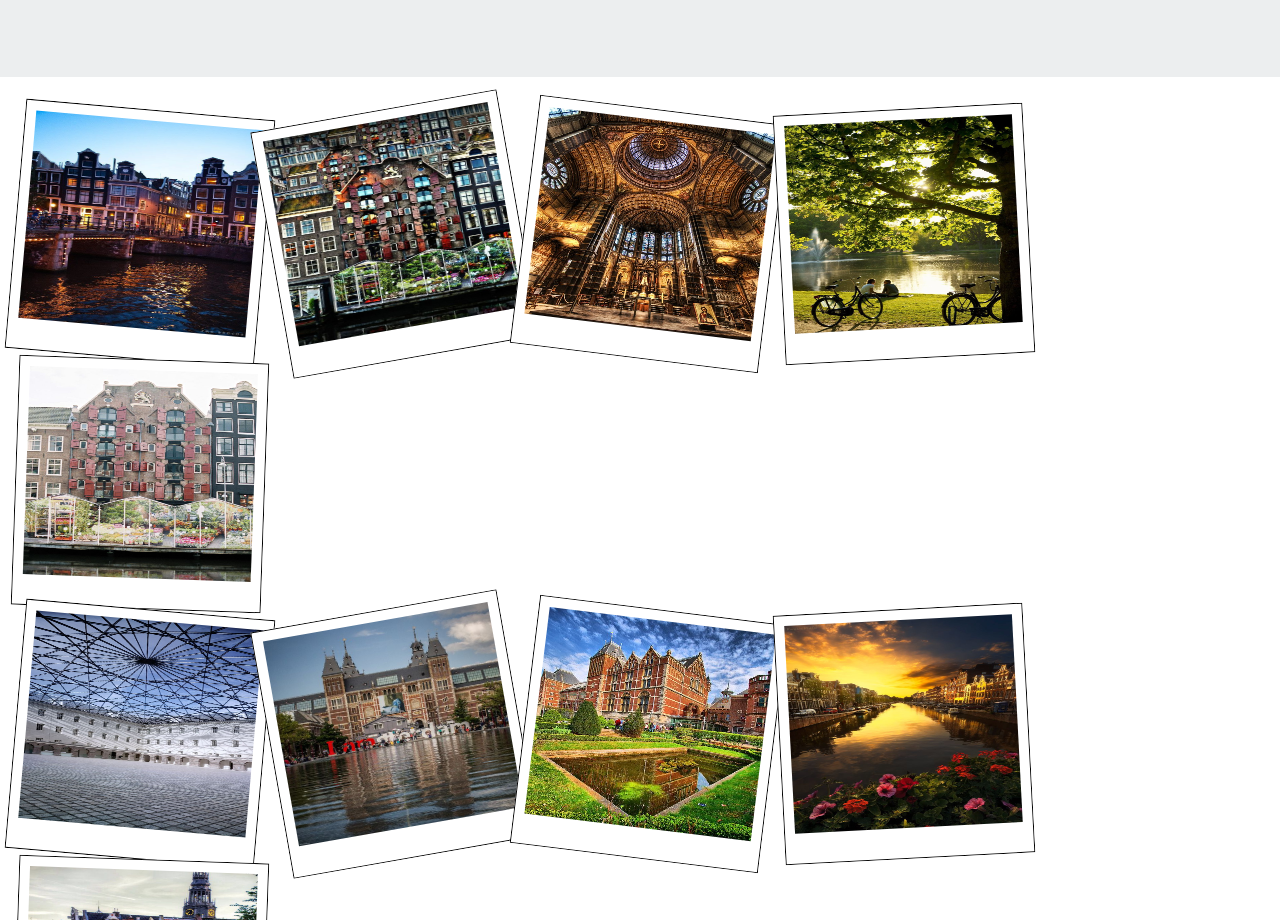
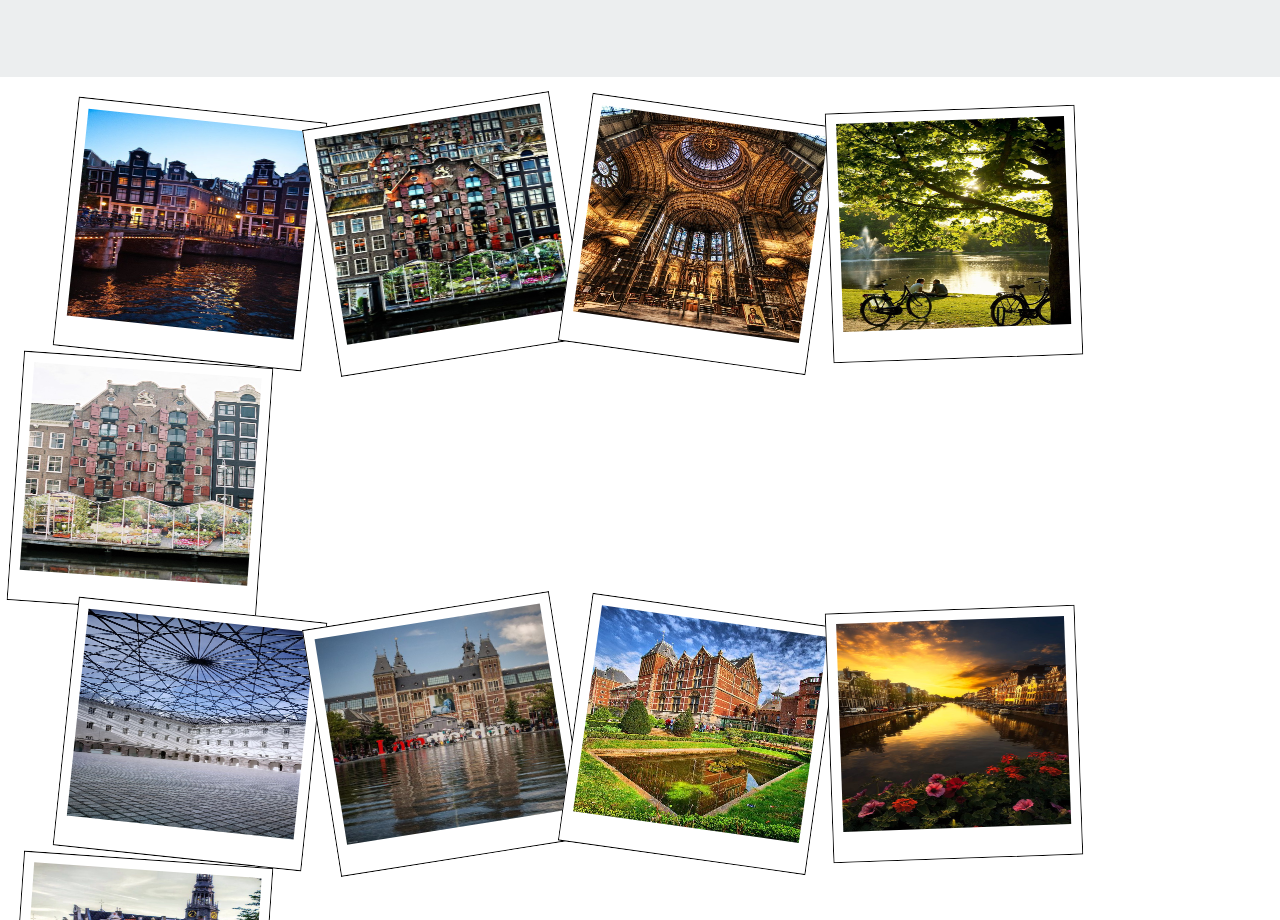
Before and after one commit to razvant96/razvant96.github.io, a plain HTML site: page gal.html in a window 1280 px wide. Shown: the part 282-1202 px from the top of the page. Drawn offline with Linux system fonts and the light colour scheme; files whose address does not match are found by name.

Commit message:
small bugs

```diff
--- a/css/main.css
+++ b/css/main.css
@@ -16,63 +16,65 @@
 @media (max-width: 768px) { h4{font-size: 10px;}}
 @media (min-width: 768px) { h4{font-size: 13px;}}
 @media (min-width: 992px) { h4{font-size: 15px;}}
-.photos img {
+
+.ph img:hover {
+    -moz-transform: rotate(370deg) scale(1.4);
+    -ms-transform:rotate(370deg) scale(1.4);
+    -o-transform: rotate(370deg) scale(1.4);
+    -webkit-transform: rotate(370deg) scale(1.4);
+    transform: rotate(370deg) scale(1.4);
+    z-index: 15;
+}
+#t1{
+    margin-left:50px;
+    -moz-transform: rotate(6deg);
+    -o-transform: rotate(6deg);
+    -ms-transform:rotate(6deg);
+    -webkit-transform: rotate(6deg);
+    transform: rotate(6deg);
+}
+
+#t2{
+    -moz-transform: rotate(-9deg);
+    -ms-transform:rotate(-9deg);
+    -o-transform: rotate(-9deg);
+    -webkit-transform: rotate(-9deg);
+    transform: rotate(-9deg);
+}
+
+#t3{
+    -moz-transform: rotate(8deg);
+    -ms-transform: rotate(8deg);
+    -o-transform: rotate(8deg);
+    -webkit-transform: rotate(8deg);
+    transform: rotate(8deg);
+}
+
+#t4{
+    -moz-transform: rotate(-2deg);
+    -ms-transform: rotate(-2deg);
+    -o-transform: rotate(-2deg);
+    -webkit-transform: rotate(-2deg);
+    transform: rotate(-2deg);
+}
+
+#t5{
+    -moz-transform: rotate(4deg);
+    -ms-transform: rotate(4deg);
+    -o-transform: rotate(4deg);
+    -webkit-transform: rotate(4deg);
+    transform: rotate(4deg);
+}
+
+.ph img {
+    -moz-transition: all 0.4s ease-out;
+    -ms-transition: all 0.4s ease-out;
+    -o-transition: all 0.4s ease-out;
+    -webkit-transition: all 0.4s ease-out;
+    transition: all 0.5s ease-out;
+    border: solid 1px black;
+    background: white;
+    padding: 10px 10px 30px 10px;
+    background: white;
 
 }
-.photos img:nth-of-type(1) {
-    left: 50px;
-    top: 350px;
-    -webkit-transform: rotate(5deg);
-    -moz-transform: rotate(5deg);
-    -o-transform: rotate(5deg);
-    transform: rotate(5deg);
-}
-
-.photos img:nth-of-type(2) {
-    left: 150px;
-    top: 400px;
-    -webkit-transform: rotate(-10deg);
-    -moz-transform: rotate(-10deg);
-    -o-transform: rotate(-10deg);
-    transform: rotate(-10deg);
-}
-
-.photos img:nth-of-type(3) {
-
-    -webkit-transform: rotate(7deg);
-    -moz-transform: rotate(7deg);
-    -o-transform: rotate(7deg);
-    transform: rotate(7deg);
-}
-
-.photos img:nth-of-type(4) {
-
-    -webkit-transform: rotate(-3deg);
-    -moz-transform: rotate(-3deg);
-    -o-transform: rotate(-3deg);
-    transform: rotate(-3deg);
-}
-
-.photos img:nth-of-type(5) {
-
-    -webkit-transform: rotate(2deg);
-    -moz-transform: rotate(2deg);
-    -o-transform: rotate(2deg);
-    transform: rotate(2deg);
-}
-.photos img:hover {
-    -webkit-transform: rotate(380deg) scale(1.5);
-    -moz-transform: rotate(380deg) scale(1.5);
-    -o-transform: rotate(380deg) scale(1.5);
-    transform: rotate(380deg) scale(1.5);
-    z-index: 10;
-}
-.photos img {
-    -webkit-transition: all 0.5s ease-out;
-    -moz-transition: all 0.5s ease-out;
-    -o-transition: all 0.5s ease-out;
-    transition: all 0.5s ease-out;
-    padding: 10px 10px 30px 10px;
-    background: white;
-    border: solid 1px black;
-}
--- a/gal.html
+++ b/gal.html
@@ -6,7 +6,7 @@ and open the template in the editor.
 -->
 <html>
     <head>
-        <title>TODO supply a title</title>
+        <title> City guide</title>
         <meta charset="UTF-8">
         <meta name="viewport" content="width=device-width, initial-scale=1.0">
         <meta charset="UTF-8">
@@ -30,7 +30,7 @@ and open the template in the editor.
     <body>
 
         <nav class="navbar navbar-light bg-faded" style="background-color: #65c9ed;">
-            <a class="navbar-brand" href="#">Navbar</a>
+
             <ul class="nav navbar-nav">
                 <li class="nav-item active">
                     <a class="nav-link" href="index.html#">Home <span class="sr-only">(current)</span></a>
@@ -58,26 +58,26 @@ and open the template in the editor.
                     <p class="lead">We hope this will ultimately convince you to visit Amsterdam</p>
             </div>
         </div>
-        <div class="photos container-fluid">
-            <img src="img/a1.jpg" width="250" height="250" />
-            <img src="img/a2.jpg" width="250" height="250"/>
-            <img src="img/a3.jpg" width="250" height="250"/>
-            <img src="img/a4.jpg" width="250" height="250"/>
-            <img src="img/a5.jpg" width="250" height="250"/>
+        <div class="ph container-fluid">
+            <img src="img/a1.jpg" id="t1"  width="250" height="250" />
+            <img src="img/a2.jpg" id="t2" width="250" height="250"/>
+            <img src="img/a3.jpg" id="t3" width="250" height="250"/>
+            <img src="img/a4.jpg" id="t4" width="250" height="250"/>
+            <img src="img/a5.jpg" id="t5" width="250" height="250"/>
         </div>
-        <div class="photos container-fluid">
-            <img src="img/a6.jpg" width="250" height="250" />
-            <img src="img/a7.jpg" width="250" height="250"/>
-            <img src="img/a8.jpg" width="250" height="250"/>
-            <img src="img/a9.jpg" width="250" height="250"/>
-            <img src="img/a10.jpg" width="250" height="250"/>
+        <div class="ph container-fluid">
+            <img src="img/a6.jpg" id="t1" width="250" height="250" />
+            <img src="img/a7.jpg" id="t2" width="250" height="250"/>
+            <img src="img/a8.jpg" id="t3" width="250" height="250"/>
+            <img src="img/a9.jpg" id="t4" width="250" height="250"/>
+            <img src="img/a10.jpg" id="t5" width="250" height="250"/>
         </div>
-        <div class="photos container-fluid">
-            <img src="img/a11.jpg" width="250" height="250" />
-            <img src="img/a12.jpg" width="250" height="250"/>
-            <img src="img/a13.jpg" width="250" height="250"/>
-            <img src="img/a14.jpg" width="250" height="250"/>
-            <img src="img/a15.jpg" width="250" height="250"/>
+        <div class="ph container-fluid">
+            <img src="img/a11.jpg" id="t1" width="250" height="250" />
+            <img src="img/a12.jpg" id="t2" width="250" height="250"/>
+            <img src="img/a13.jpg" id="t3" width="250" height="250"/>
+            <img src="img/a14.jpg" id="t4" width="250" height="250"/>
+            <img src="img/a15.jpg" id="t5" width="250" height="250"/>
         </div>
 
         <footer class="text-muted">
```
Also changed, not shown: ams.html (+6 -6 lines), ein.html (+7 -7 lines), game.html (+2 -2 lines), index.html (+6 -6 lines), rot.html (+7 -7 lines).
